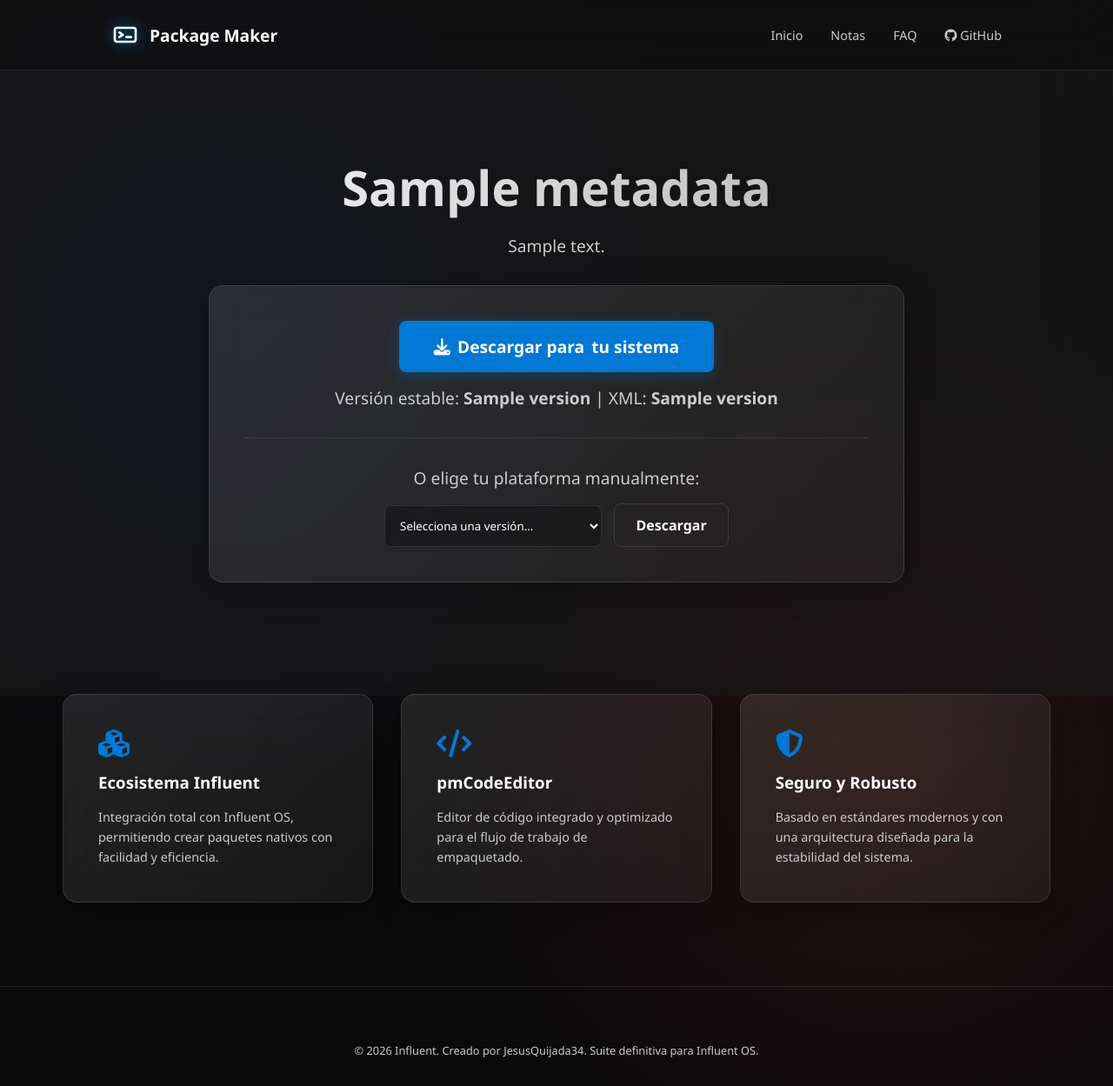
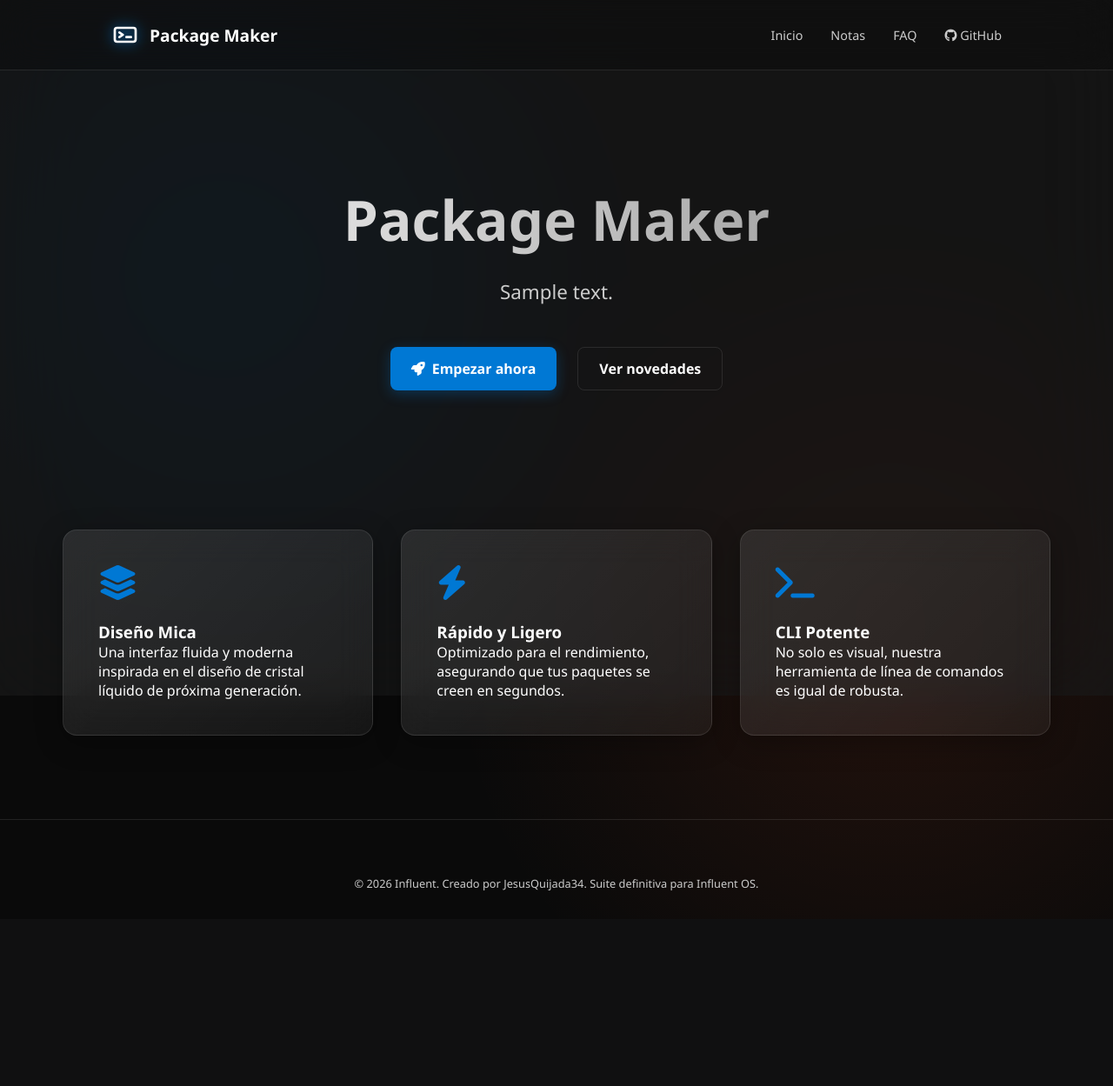
Before and after one commit to JesusQuijada34/packagemaker, a Flask app: template templates/index.html in a window 1280 px wide. Shown: the whole page at 87% size. After the commit the page ends 1024 px from the top, so only its background shows below. Run offline with Flask 3, Linux system fonts and the light colour scheme; the template is opened without the code that fills it: most values are stand-ins (such as "Sample title", 1, 10 or a date in 2020).

Commit message:
Evolución del sitio: Rutas dedicadas, página de descarga avanzada con botón interactivo, detección de Android/Termux y script de instalación dinámico.

```diff
--- a/app.py
+++ b/app.py
@@ -1,7 +1,7 @@
 import os
 import requests
 import xml.etree.ElementTree as ET
-from flask import Flask, render_template, jsonify, request
+from flask import Flask, render_template, jsonify, request, Response, make_response
 import markdown
 
 app = Flask(__name__)
@@ -25,7 +25,6 @@ def get_xml_metadata():
 
 def get_github_releases():
     try:
-        # Usamos la API de GitHub para obtener los assets del último release
         api_url = f"https://api.github.com/repos/{GITHUB_REPO}/releases/latest"
         response = requests.get(api_url)
         if response.status_code == 200:
@@ -36,7 +35,6 @@ def get_github_releases():
             for asset in assets:
                 name = asset.get("name", "")
                 url = asset.get("browser_download_url", "")
-                # Lógica de plataforma basada en el nombre del archivo iflapp
                 platform = "Desconocida"
                 if "danenone" in name.lower():
                     platform = "Linux (Danenone)"
@@ -57,8 +55,18 @@ def get_github_releases():
 @app.route('/')
 def index():
     metadata = get_xml_metadata()
+    version, _ = get_github_releases()
+    ua = request.headers.get('User-Agent', '').lower()
+    is_android = 'android' in ua
+    return render_template('index.html', metadata=metadata, version=version, is_android=is_android)
+
+@app.route('/download')
+def download():
+    metadata = get_xml_metadata()
     version, downloads = get_github_releases()
-    return render_template('index.html', metadata=metadata, version=version, downloads=downloads)
+    ua = request.headers.get('User-Agent', '').lower()
+    is_android = 'android' in ua
+    return render_template('download.html', metadata=metadata, version=version, downloads=downloads, is_android=is_android)
 
 @app.route('/release-notes')
 def release_notes():
@@ -80,5 +88,65 @@ def faq():
     except Exception as e:
         return str(e)
 
+@app.route('/api/download.sh')
+def download_sh():
+    script = """#!/bin/bash
+# Package Maker - Auto Installer for Termux/Linux
+# Creado por Influent (JesusQuijada34)
+
+# Colores
+RED='\\033[0;31m'
+GREEN='\\033[0;32m'
+BLUE='\\033[0;34m'
+CYAN='\\033[0;36m'
+YELLOW='\\033[1;33m'
+NC='\\033[0m' # No Color
+
+clear
+echo -e "${CYAN}====================================================${NC}"
+echo -e "${CYAN}       PACKAGE MAKER - INSTALADOR AUTOMÁTICO        ${NC}"
+echo -e "${CYAN}====================================================${NC}"
+echo -e "${BLUE}Preparando el entorno para Influent OS...${NC}"
+
+# Detectar entorno
+if [ -d "/data/data/com.termux/files/home" ]; then
+    echo -e "${GREEN}[+] Entorno Termux detectado.${NC}"
+    ENV="termux"
+else
+    echo -e "${GREEN}[+] Entorno Linux detectado.${NC}"
+    ENV="linux"
+fi
+
+echo -e "${YELLOW}[*] Actualizando paquetes y dependencias...${NC}"
+if [ "$ENV" == "termux" ]; then
+    pkg update -y && pkg upgrade -y
+    pkg install -y git python python-pip libexpat openssl
+else
+    sudo apt update -y
+    sudo apt install -y git python3 python3-pip libexpat1
+fi
+
+echo -e "${YELLOW}[*] Clonando repositorio (rama main)...${NC}"
+rm -rf packagemaker
+git clone -b main https://github.com/JesusQuijada34/packagemaker.git
+
+cd packagemaker
+
+echo -e "${YELLOW}[*] Instalando dependencias de Python...${NC}"
+if [ "$ENV" == "termux" ]; then
+    pip install -r requirements.txt
+else
+    pip3 install -r requirements.txt
+fi
+
+echo -e "${CYAN}====================================================${NC}"
+echo -e "${GREEN}      INSTALACIÓN COMPLETADA CON ÉXITO             ${NC}"
+echo -e "${CYAN}====================================================${NC}"
+echo -e "${WHITE}Para iniciar Package Maker, ejecuta:${NC}"
+echo -e "${YELLOW}cd packagemaker && python3 packagemaker.py${NC}"
+echo -e "${CYAN}====================================================${NC}"
+"""
+    return Response(script, mimetype='text/x-shellscript')
+
 if __name__ == '__main__':
     app.run(debug=True, port=5000)
--- a/templates/index.html
+++ b/templates/index.html
@@ -5,56 +5,29 @@
 {% block extra_css %}
 .hero {
     text-align: center;
-    padding: 4rem 0;
+    padding: 6rem 0;
 }
 
 .hero h1 {
-    font-size: 3.5rem;
-    margin-bottom: 1rem;
-    background: linear-gradient(to right, #fff, #aaa);
+    font-size: 4rem;
+    margin-bottom: 1.5rem;
+    background: linear-gradient(to right, #fff, #888);
     -webkit-background-clip: text;
     -webkit-text-fill-color: transparent;
+    font-weight: 800;
 }
 
 .hero p {
-    font-size: 1.2rem;
+    font-size: 1.4rem;
     color: var(--text-secondary);
-    max-width: 600px;
-    margin: 0 auto 2rem;
+    max-width: 700px;
+    margin: 0 auto 3rem;
 }
 
-.download-section {
-    max-width: 800px;
-    margin: 0 auto;
-    text-align: center;
-}
-
-.main-download-btn {
-    font-size: 1.2rem;
-    padding: 1rem 2.5rem;
-    margin-bottom: 1rem;
-}
-
-.version-info {
-    font-size: 0.9rem;
-    color: var(--text-secondary);
-    margin-bottom: 2rem;
-}
-
-.selector-container {
-    margin-top: 2rem;
-    padding-top: 2rem;
-    border-top: 1px solid var(--border-light);
-}
-
-.platform-selector {
-    background: rgba(0,0,0,0.3);
-    color: white;
-    padding: 0.8rem;
-    border-radius: 8px;
-    border: 1px solid var(--border-light);
-    margin-right: 10px;
-    width: 250px;
+.cta-group {
+    display: flex;
+    justify-content: center;
+    gap: 1.5rem;
 }
 
 .features {
@@ -65,122 +38,72 @@
 }
 
 .feature-card i {
-    font-size: 2rem;
+    font-size: 2.5rem;
     color: var(--accent-color);
-    margin-bottom: 1rem;
+    margin-bottom: 1.5rem;
 }
 
-.feature-card h3 {
-    margin-bottom: 1rem;
+.android-banner {
+    margin-top: 4rem;
+    background: linear-gradient(135deg, rgba(164, 198, 57, 0.1) 0%, rgba(0,0,0,0) 100%);
+    border: 1px solid rgba(164, 198, 57, 0.2);
 }
 
-.feature-card p {
-    color: var(--text-secondary);
-    font-size: 0.9rem;
-    line-height: 1.6;
+.termux-code {
+    background: #000;
+    padding: 1rem;
+    border-radius: 8px;
+    font-family: 'Cascadia Code', monospace;
+    color: #a4c639;
+    margin-top: 1rem;
+    display: inline-block;
+    border: 1px solid #333;
 }
 {% endblock %}
 
 {% block content %}
 <section class="hero">
-    <h1>{{ metadata.get('name', 'Package Maker') }}</h1>
-    <p>{{ metadata.get('description', 'La suite definitiva para el desarrollo en Influent OS.') }}</p>
+    <h1>Package Maker</h1>
+    <p>{{ metadata.get('description', 'La suite definitiva para el ecosistema Influent OS. Crea, empaqueta y distribuye con estilo.') }}</p>
 
-    <div class="download-section glass-card">
-        <div id="auto-download">
-            <a href="#" id="main-download-link" class="btn btn-primary main-download-btn">
-                <i class="fas fa-download"></i> Descargar para <span id="detected-os">detectando...</span>
-            </a>
-            <p class="version-info">Versión estable: <strong>{{ version }}</strong> | XML: <strong>{{ metadata.get('version') }}</strong></p>
+    <div class="cta-group">
+        <a href="/download" class="btn btn-primary btn-lg">
+            <i class="fas fa-rocket"></i> Empezar ahora
+        </a>
+        <a href="/release-notes" class="btn btn-outline btn-lg">
+            Ver novedades
+        </a>
+    </div>
+
+    {% if is_android %}
+    <div class="glass-card android-banner" style="margin-top: 5rem;">
+        <h3><i class="fab fa-android"></i> Detectamos que estás en Android</h3>
+        <p>Puedes instalar Package Maker en Termux usando este comando automático:</p>
+        <div class="termux-code">
+            curl -sL {{ request.host_url }}api/download.sh | bash
         </div>
-
-        <div class="selector-container">
-            <p style="margin-bottom: 1rem;">O elige tu plataforma manualmente:</p>
-            <select id="platform-select" class="platform-selector">
-                <option value="">Selecciona una versión...</option>
-                {% for dl in downloads %}
-                <option value="{{ dl.url }}" data-platform="{{ dl.platform }}">{{ dl.platform }} ({{ dl.size }})</option>
-                {% endfor %}
-            </select>
-            <a href="#" id="manual-download-btn" class="btn btn-outline">
-                Descargar
-            </a>
-        </div>
+        <p style="font-size: 0.8rem; margin-top: 1rem; color: #888;">
+            Requiere Termux instalado. El script configurará Python y todas las dependencias.
+        </p>
     </div>
+    {% endif %}
 </section>
 
 <section class="features">
     <div class="glass-card feature-card">
-        <i class="fas fa-cubes"></i>
-        <h3>Ecosistema Influent</h3>
-        <p>Integración total con Influent OS, permitiendo crear paquetes nativos con facilidad y eficiencia.</p>
+        <i class="fas fa-layer-group"></i>
+        <h3>Diseño Mica</h3>
+        <p>Una interfaz fluida y moderna inspirada en el diseño de cristal líquido de próxima generación.</p>
     </div>
     <div class="glass-card feature-card">
-        <i class="fas fa-code"></i>
-        <h3>pmCodeEditor</h3>
-        <p>Editor de código integrado y optimizado para el flujo de trabajo de empaquetado.</p>
+        <i class="fas fa-bolt"></i>
+        <h3>Rápido y Ligero</h3>
+        <p>Optimizado para el rendimiento, asegurando que tus paquetes se creen en segundos.</p>
     </div>
     <div class="glass-card feature-card">
-        <i class="fas fa-shield-alt"></i>
-        <h3>Seguro y Robusto</h3>
-        <p>Basado en estándares modernos y con una arquitectura diseñada para la estabilidad del sistema.</p>
+        <i class="fas fa-terminal"></i>
+        <h3>CLI Potente</h3>
+        <p>No solo es visual, nuestra herramienta de línea de comandos es igual de robusta.</p>
     </div>
 </section>
 {% endblock %}
-
-{% block extra_js %}
-<script>
-    const downloads = {{ downloads | tojson }};
-    const mainBtn = document.getElementById('main-download-link');
-    const detectedOsSpan = document.getElementById('detected-os');
-    const platformSelect = document.getElementById('platform-select');
-    const manualBtn = document.getElementById('manual-download-btn');
-
-    // Detección de OS
-    function detectOS() {
-        const ua = window.navigator.userAgent.toLowerCase();
-        if (ua.indexOf('linux') !== -1) return 'linux';
-        if (ua.indexOf('win') !== -1) return 'windows';
-        return 'unknown';
-    }
-
-    const os = detectOS();
-    let autoUrl = "";
-
-    if (os === 'linux') {
-        const dl = downloads.find(d => d.platform.includes('Linux'));
-        if (dl) {
-            autoUrl = dl.url;
-            detectedOsSpan.innerText = "Linux";
-        }
-    } else if (os === 'windows') {
-        const dl = downloads.find(d => d.platform.includes('Windows'));
-        if (dl) {
-            autoUrl = dl.url;
-            detectedOsSpan.innerText = "Windows";
-        }
-    }
-
-    if (autoUrl) {
-        mainBtn.href = autoUrl;
-    } else {
-        detectedOsSpan.innerText = "tu sistema";
-        mainBtn.addEventListener('click', (e) => {
-            e.preventDefault();
-            platformSelect.focus();
-            alert("Por favor, selecciona una plataforma manualmente.");
-        });
-    }
-
-    // Lógica selectiva
-    manualBtn.addEventListener('click', (e) => {
-        const selectedUrl = platformSelect.value;
-        if (!selectedUrl) {
-            e.preventDefault();
-            alert("Selecciona una plataforma primero.");
-        } else {
-            manualBtn.href = selectedUrl;
-        }
-    });
-</script>
-{% endblock %}
```
Also changed, not shown: templates/download.html (added, +261 -0 lines).
